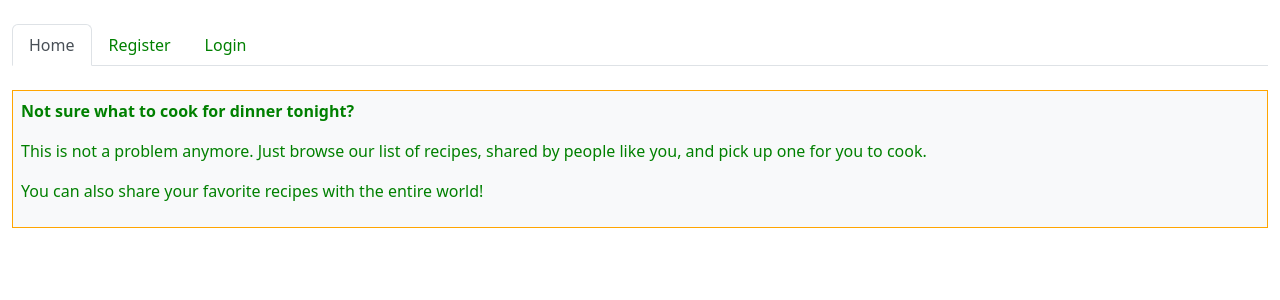
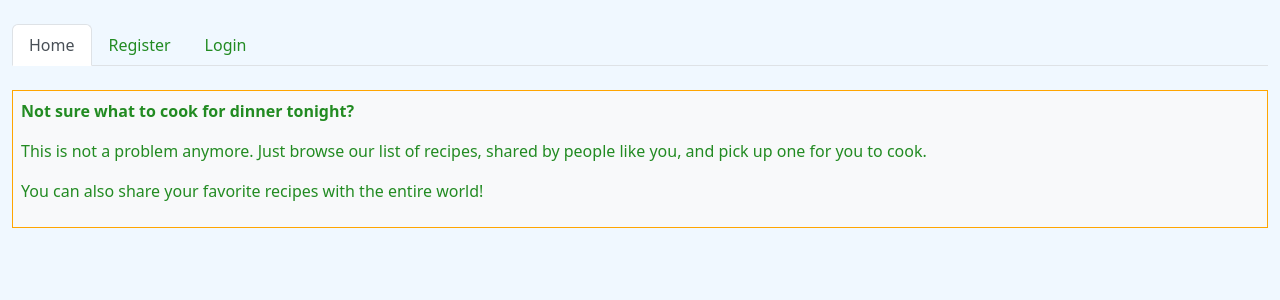
Before and after one commit to Code-Institute-Submissions/jmarcosdias-tasty_JuneResub, a Django app: page / in a window 1280 px wide. Shown: the top 300 px of the page. Run offline with Django 3.2, Linux system fonts and the light colour scheme; data that the repository does not hold is empty.

Commit message:
Style landing page elements

```diff
--- a/static/css/style.css
+++ b/static/css/style.css
@@ -1,10 +1,10 @@
 body {
-    color:green;
+    color:forestgreen;
 }
 
 .recipe-link, .nav-link, a {
     text-decoration: none;
-    color: green;
+    color: forestgreen;
 }
 
 .recipe-link:hover, .nav-link:hover, a:hover {
@@ -14,3 +14,7 @@ body {
 .highlighted {
     border: 0.1rem solid orange
 }
+
+body {
+    background-color:aliceblue
+}
```
